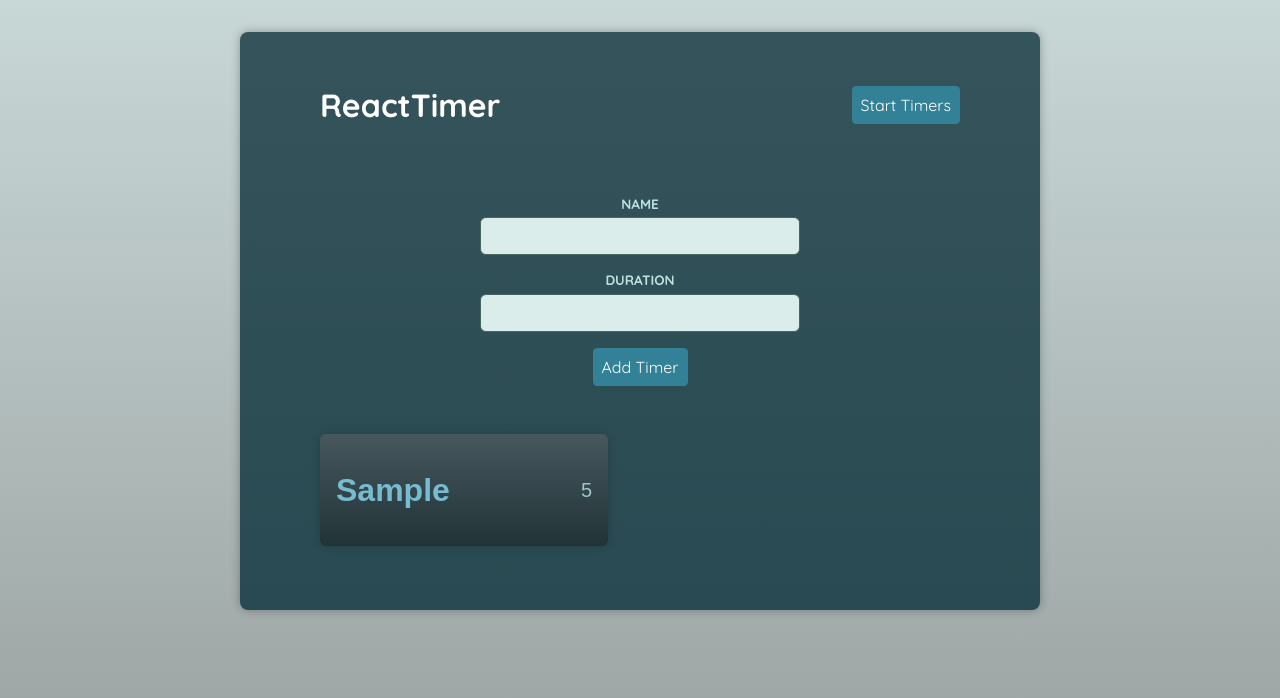
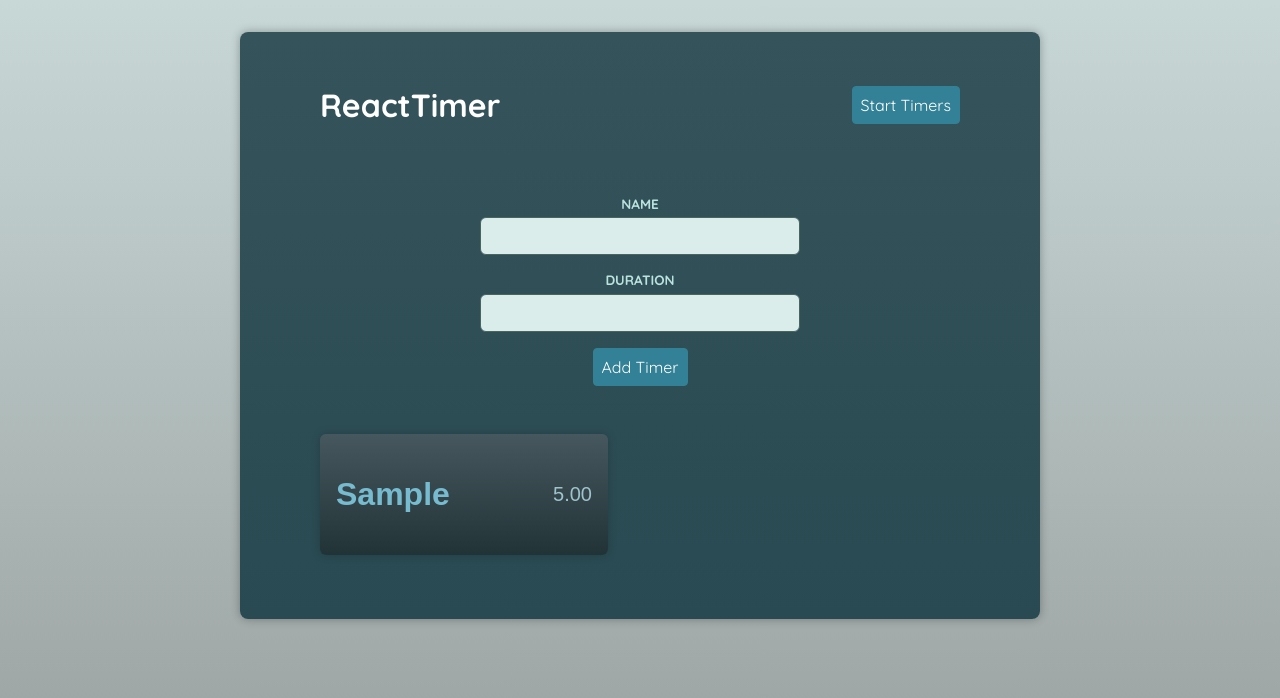
Before and after one commit to desizafirova/advanced-components-ts-react, a React (Vite) app: page / in a window 1280 px wide. Both pictures are taken after typing "Sample", "5" into the empty fields and a click on the button "Add Timer". Shown: the top 698 px of the page. Built offline with nearby package versions, Linux system fonts and the light colour scheme; a web font is replaced by a local one.

Commit message:
stop and start timers functionallity implemented

```diff
--- a/src/components/Timer.tsx
+++ b/src/components/Timer.tsx
@@ -1,11 +1,51 @@
-import { type Timer as TimerProps } from '../store/timers-context.tsx';
+import { useEffect, useRef, useState } from 'react';
+import {
+  useTimersContext,
+  type Timer as TimerProps,
+} from '../store/timers-context.tsx';
+import { preview } from 'vite';
 
 export default function Header({ name, duration }: TimerProps) {
+  const interval = useRef<number | null>(null);
+
+  const [remainingTime, setRemainingTime] = useState(duration * 1000);
+
+  const { isRunning } = useTimersContext();
+
+  if (remainingTime <= 0 && interval.current) {
+    clearInterval(interval.current);
+  }
+
+  useEffect(() => {
+    let timer: number;
+    if (isRunning) {
+      timer = setInterval(() => {
+        setRemainingTime((prevTime) => {
+          if (prevTime <= 0) {
+            return prevTime;
+          }
+          return prevTime - 50;
+        });
+      }, 50);
+      interval.current = timer;
+    } else if (interval.current) {
+      clearInterval(interval.current);
+    }
+    return () => {
+      clearInterval(timer);
+    };
+  }, [isRunning]);
+
+  const formatedRemainingTime = (remainingTime / 1000).toFixed(2);
+
   return (
     <header>
       <h1>{name}</h1>
 
-      <p>{duration}</p>
+      <p>
+        <progress max={duration * 1000} value={remainingTime} />
+      </p>
+      <p>{formatedRemainingTime}</p>
     </header>
   );
 }
```
